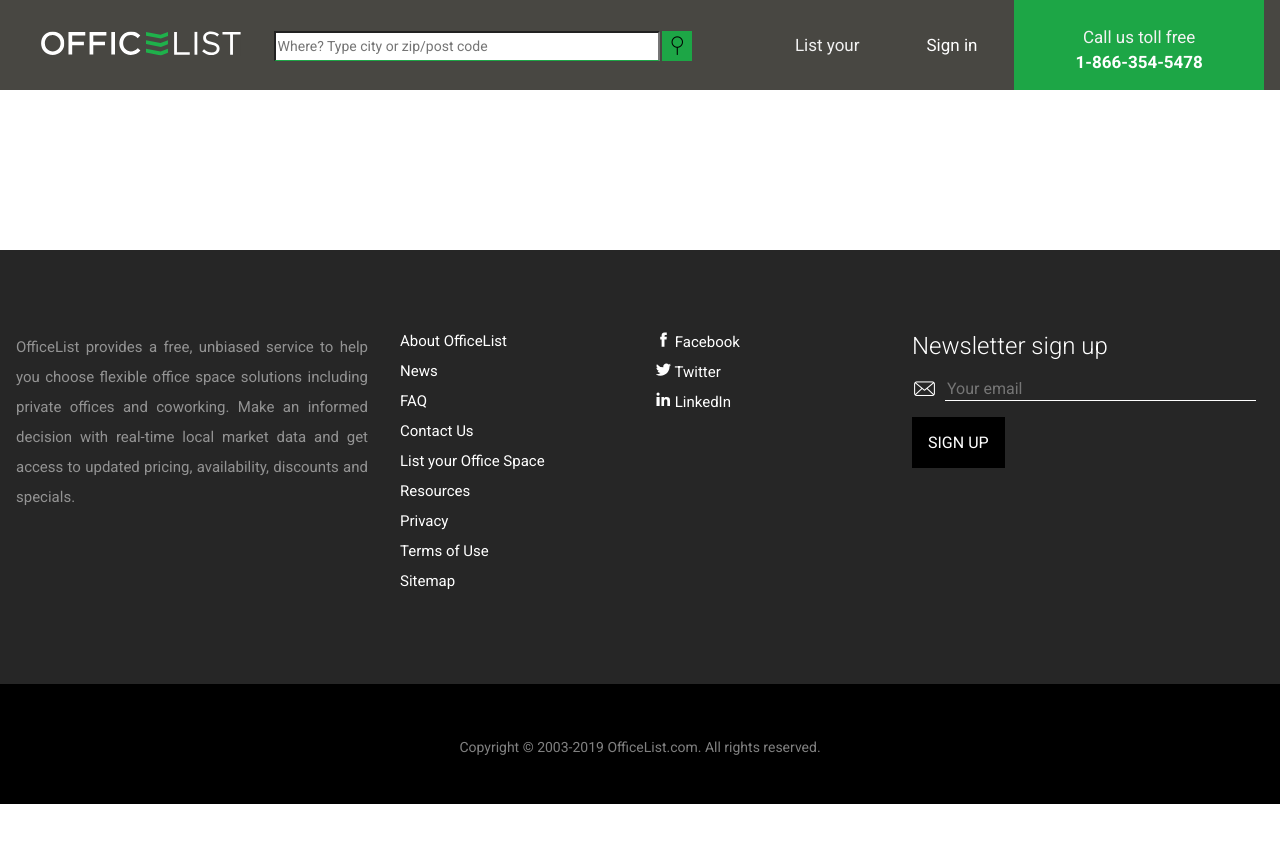
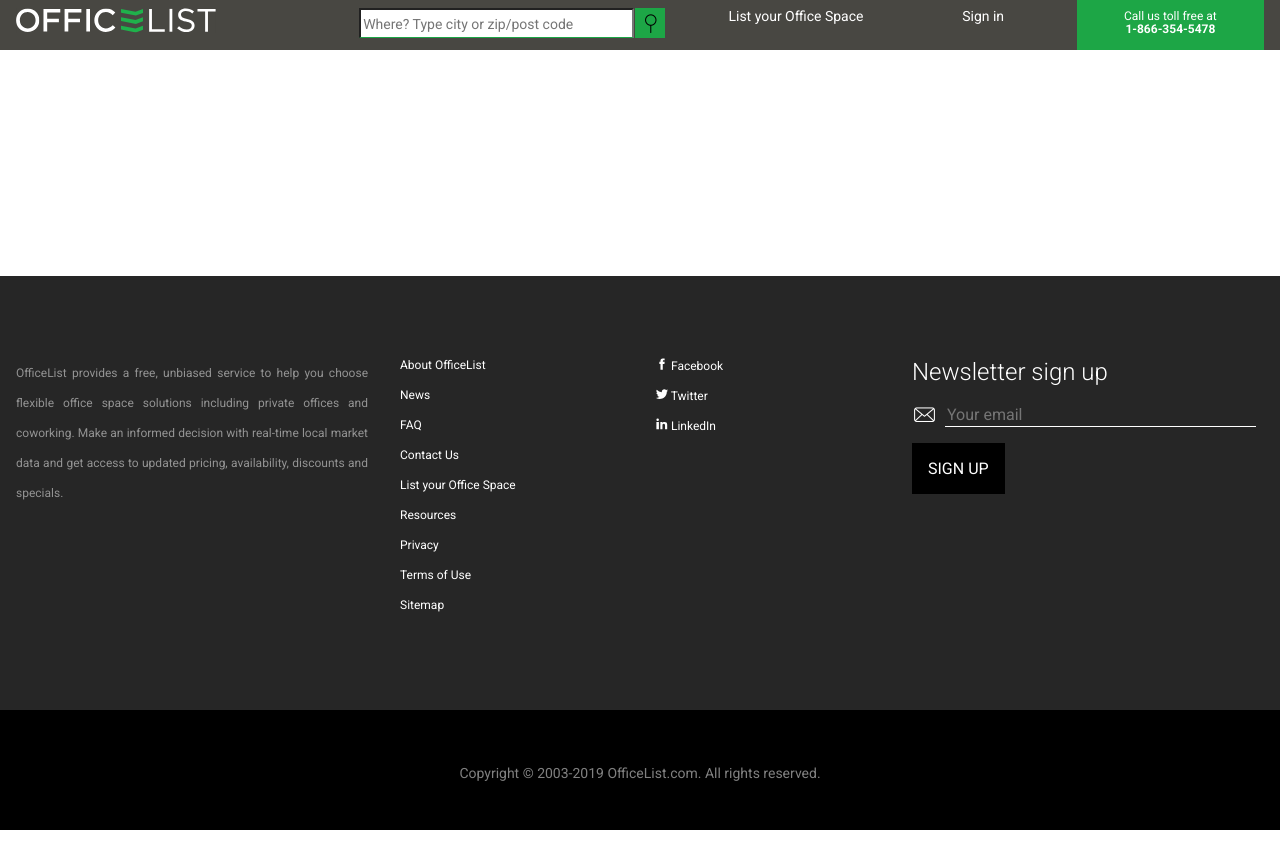
Before and after one commit to FreelandersCO/office-list-web-v4, an Angular app: page / in a window 1280 px wide. Shown: the top 868 px of the page. Before the commit the page ends 804 px from the top, so only its background shows below. Built offline with nearby package versions, Linux system fonts and the light colour scheme.

Commit message:
Bussines list desktop

```diff
--- a/src/app/layout/footer/footer.component.scss
+++ b/src/app/layout/footer/footer.component.scss
@@ -4,21 +4,11 @@ footer {
     min-height: 550px;
     font-size: 12px;
 
-    @include from-breakpoint('tablet') {
-        font-size: 15px;
-    }
-}
-
     .footer-content {
         background-color: colors('black-footer');
         min-height: 430px;
         display: flex;
         flex-direction: column;
-
-    @include from-breakpoint('tablet') {
-        padding: 66px 0;
-        flex-direction: row;
-    }
 
         .footer-item {
             width: 100%;
@@ -29,28 +19,6 @@ footer {
                 color: colors('white-50');
                 text-align: justify;
                 line-height: 30px;
-        }
-
-        @include from-breakpoint('tablet') {
-            border: none;
-
-            &:nth-child(1) {
-                width: 30%;
-            }
-
-            &:nth-child(2),
-            &:nth-child(3) {
-                width: 20%;
-            }
-
-            &:nth-child(4) {
-                width: 30%;
-            }
-        }
-
-        @include from-breakpoint('tablet') {
-            width: 25%;
-            border-top: none;
             }
 
             .footer-menu {
@@ -110,6 +78,29 @@ footer {
                 }
             }
         }
+
+        @include from-breakpoint('tablet') {
+            padding: 66px 0;
+            flex-direction: row;
+
+            .footer-item {
+                width: 25%;
+                border: none;
+
+                &:nth-child(1) {
+                    width: 30%;
+                }
+
+                &:nth-child(2),
+                &:nth-child(3) {
+                    width: 20%;
+                }
+
+                &:nth-child(4) {
+                    width: 30%;
+                }
+            }
+        }
     }
 
     .legal {
@@ -122,3 +113,27 @@ footer {
         font-size: 14px;
         min-height: 120px;
     }
+
+    @include from-breakpoint('tablet') {
+        padding: 66px 0;
+        flex-direction: row;
+
+        .footer-item {
+            width: 25%;
+            border: none;
+
+            &:nth-child(1) {
+                width: 30%;
+            }
+
+            &:nth-child(2),
+            &:nth-child(3) {
+                width: 20%;
+            }
+
+            &:nth-child(4) {
+                width: 30%;
+            }
+        }
+    }
+}
--- a/src/app/layout/header/header.component.html
+++ b/src/app/layout/header/header.component.html
@@ -8,9 +8,13 @@
         </div>
         <div class="item-nav">List your Office Space</div>
         <div class="item-nav"><a href="/login">Sign in</a></div>
-        <div class="item-nav callus">
-            <div class="callus_text">Call us toll free</div>
-            <a class="callus_phone" href="tel:1-866-354-5478">1-866-354-5478</a>
+        <div class="item-nav callus" *ngIf="!status">
+            <p class="callus-text">Call us toll free at</p>
+            <p>
+                <a class="callus-phone" href="tel:1-866-354-5478">
+                    1-866-354-5478
+                </a>
+            </p>
         </div>
         <button class="icon" (click)="openMenu()">
             <i class="zwicon-hamburger-menu"></i>
--- a/src/app/layout/header/header.component.scss
+++ b/src/app/layout/header/header.component.scss
@@ -7,10 +7,6 @@ header {
 
     .header-content {
         overflow: hidden;
-
-        @include from-breakpoint('tablet') {
-            min-height: 90px;
-        }
 
         .item-nav {
             width: 100%;
@@ -24,34 +20,6 @@ header {
 
             &:not(:first-child) {
                 display: none;
-
-                @include from-breakpoint('tablet') {
-                    display: block;
-                    color: #F2F2F2;
-                    text-align: center;
-                    text-decoration: none;
-                    font-size: 17px;
-                }
-            }
-
-            @include from-breakpoint('tablet') {
-                height: 90px;
-                line-height: 90px;
-                padding: 0 8px;
-
-                &:nth-child(1),
-                &:nth-child(5) {
-                    width: 20%;
-                }
-
-                &:nth-child(3),
-                &:nth-child(4) {
-                    width: 10%;
-                }
-
-                &:nth-child(2) {
-                    width: 40%;
-                }
             }
         }
 
@@ -59,61 +27,13 @@ header {
             cursor: pointer;
             display: initial;
             max-width: 200px;
-
-            @include from-breakpoint('tablet') {
-                margin-top: 13%;
-            }
         }
 
         .search-input {
             width: 100%;
         }
 
-        .callus {
-            background-color: colors('green-primary');
-            line-height: 25px;
-            padding-top: 2%;
-
-            &:after {
-                content: ' ';
-                width: 16px;
-                height: 100%;
-                right: -16px;
-                top: 0;
-                position: absolute;
-                background-color: colors('green-primary');
-
-                @include from-breakpoint('tablet') {
-                    display: none;
-                }
-            }
-
-            &:before {
-                content: ' ';
-                width: 16px;
-                height: 100%;
-                left: -16px;
-                top: 0;
-                position: absolute;
-                background-color: colors('green-primary');
-
-                @include from-breakpoint('tablet') {
-                    display: none;
-                }
-            }
-
-            .callus_text {
-                width: 100%;
-            }
-
-            .callus_phone {
-                color: colors('white');
-                font-weight: 700;
-            }
-        }
-
         .icon {
-            color: colors('white');
             cursor: pointer;
             float: right;
             display: block;
@@ -121,10 +41,7 @@ header {
             position: absolute;
             right: 0.8rem;
             top: 0.4rem;
-
-            @include from-breakpoint('tablet') {
-                display: none;
-            }
+            color: colors('white');
         }
 
         &.responsive {
@@ -139,6 +56,65 @@ header {
     }
 
     @include from-breakpoint('tablet') {
-        min-height: 90px;
+        min-height: 50px;
+
+        .header-content {
+            .item-nav {
+                height: 50px;
+                padding: 0.5rem 0;
+                font-size: 14px;
+
+                &:nth-child(1),
+                &:nth-child(2) {
+                    width: 27.5%;
+                }
+
+                &:nth-child(3),
+                &:nth-child(4),
+                &:nth-child(5) {
+                    width: 15%;
+                }
+
+                &:not(:first-child) {
+                    display: block;
+                }
+            }
+
+            .callus {
+                background-color: colors('green-primary');
+                padding-top: 0.5rem;
+                line-height: 25px;
+                font-size: 12px;
+
+                .callus-text {
+                    line-height: 1px;
+                    margin-top: 0.5rem;
+                }
+
+                .callus-phone {
+                    color: colors('white');
+                    font-weight: 700;
+                }
+            }
+
+            .logo {
+                display: block;
+                position: absolute;
+                top: 0.5rem;
+            }
+
+            .icon {
+                display: none;
+            }
+        }
+    }
+
+    @include from-breakpoint('desktop-l') {
+        .header-content .item-nav {
+            &:nth-child(3),
+            &:nth-child(4) {
+                line-height: 25px;
+            }
+        }
     }
 }
--- a/src/app/layout/header/header.component.ts
+++ b/src/app/layout/header/header.component.ts
@@ -1,4 +1,4 @@
-import { Component, OnInit, ViewChild, ElementRef } from '@angular/core';
+import { Component, OnInit } from '@angular/core';
 
 @Component({
     selector: 'office-list-header',
--- a/src/app/shared/bc-slider/bc-slider.component.html
+++ b/src/app/shared/bc-slider/bc-slider.component.html
@@ -1,17 +1,17 @@
-<aside class="bc-card-slider">
-    <div class="bc-card-img">
-        <img src="https://picsum.photos/150/100">
-    </div>
-    <div class="bc-card-img">
-        <img src="https://picsum.photos/150/100">
-    </div>
-    <div class="bc-card-img">
-        <img src="https://picsum.photos/150/100">
-    </div>
-    <span class="arrow-left">
+<aside class="bc-card-slider" #slider>
+    <ng-container *ngFor="let img of images">
+        <div class="bc-card-img" #item>
+            <!--https://picsum.photos/290/190-->
+            <img src="{{img}}">
+        </div>
+    </ng-container>
+</aside>
+<div class="bc-card-slider-btns">
+
+    <button class="arrow-left" (click)="onClickLeft()">
         <i class="zwicon-arrow-circle-left"></i>
-    </span>
-    <span class="arrow-right">
+    </button>
+    <button class="arrow-right" (click)="onClickRight()">
         <i class="zwicon-arrow-circle-right"></i>
-    </span>
-</aside>
+    </button>
+</div>
--- a/src/app/shared/bc-slider/bc-slider.component.ts
+++ b/src/app/shared/bc-slider/bc-slider.component.ts
@@ -1,15 +1,42 @@
-import { Component, OnInit } from '@angular/core';
+import { Component,
+        ViewChild,
+        QueryList,
+        ElementRef,
+        Input,
+        ViewChildren} from '@angular/core';
 
 @Component({
     selector: 'office-list-bc-slider',
     templateUrl: './bc-slider.component.html',
     styleUrls: ['./bc-slider.component.scss']
 })
-export class BcSliderComponent implements OnInit {
+export class BcSliderComponent {
+    // tslint:disable-next-line: no-input-rename
+    @Input('images') images;
+    @ViewChild('slider', { static: false }) slidesContainer: ElementRef<HTMLDivElement>;
+    @ViewChildren('item') items: QueryList<ElementRef<HTMLDivElement>>;
 
-    constructor() { }
+    private slidesIndex = 0;
 
-    ngOnInit() {
+    get currentItem(): ElementRef<HTMLDivElement> {
+        return this.items.find((item, index) => index === this.slidesIndex);
+    }
+
+    onClickLeft() {
+        const width = this.currentItem.nativeElement.offsetWidth;
+        this.slidesContainer.nativeElement.scrollLeft = this.slidesContainer.nativeElement.scrollLeft - width;
+
+        if (this.slidesIndex > 0) {
+            this.slidesIndex--;
+        }
+    }
+
+    onClickRight() {
+        this.slidesContainer.nativeElement.scrollLeft += this.currentItem.nativeElement.offsetWidth;
+
+        if (this.slidesIndex < this.items.length - 1) {
+            this.slidesIndex++;
+        }
     }
 
 }
--- a/src/app/shared/call-us/call-us.component.scss
+++ b/src/app/shared/call-us/call-us.component.scss
@@ -3,7 +3,6 @@
 .callus-container {
     background-color: colors('green-primary');
     padding: 2%;
-    height: 100%;
     width: 100%;
     margin: 0 auto;
     text-align: center;
```
Also changed, not shown: src/app/page/business-list/business-list.component.html (+21 -28 lines), src/app/page/business-list/business-list.component.scss (+116 -15 lines), src/app/shared/bc-slider/bc-slider.component.scss (+62 -14 lines). Lines whose indentation alone changed are shown as unchanged.
